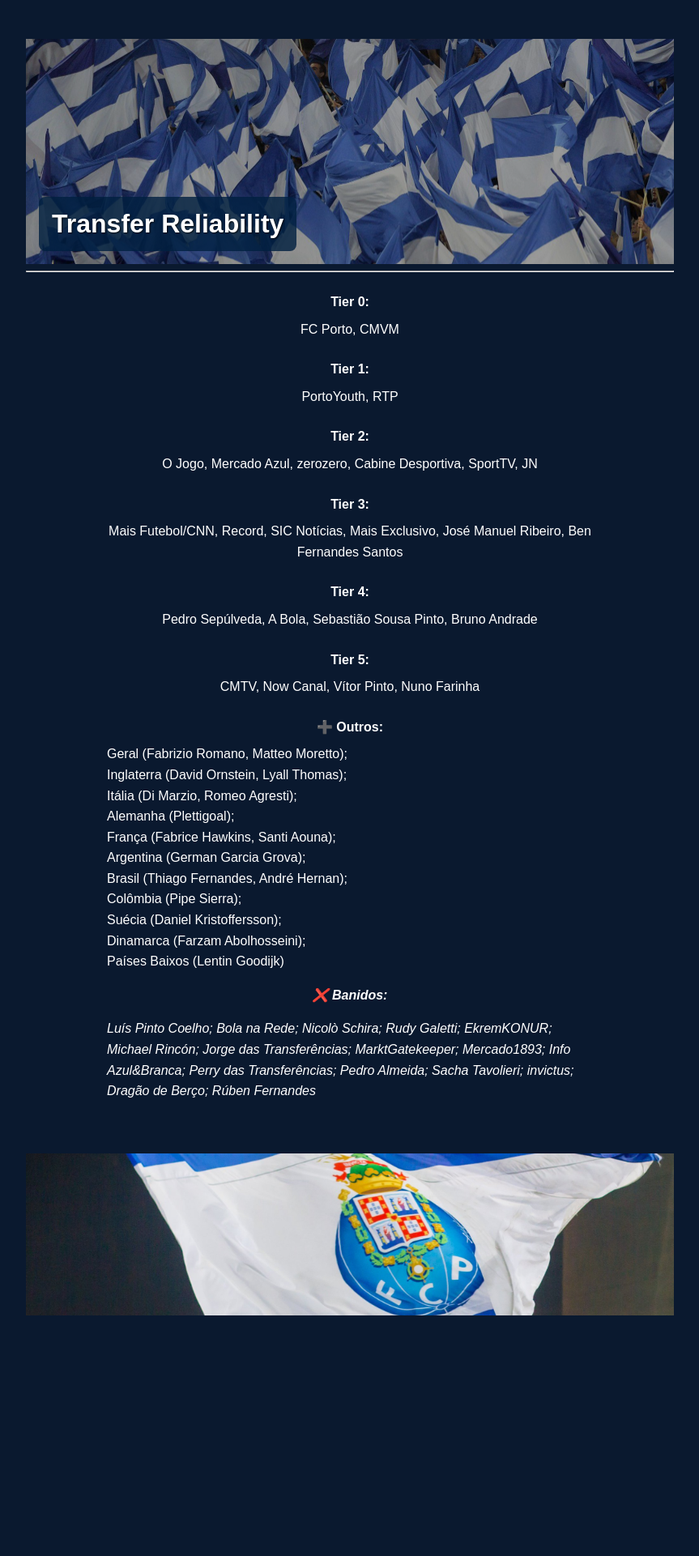
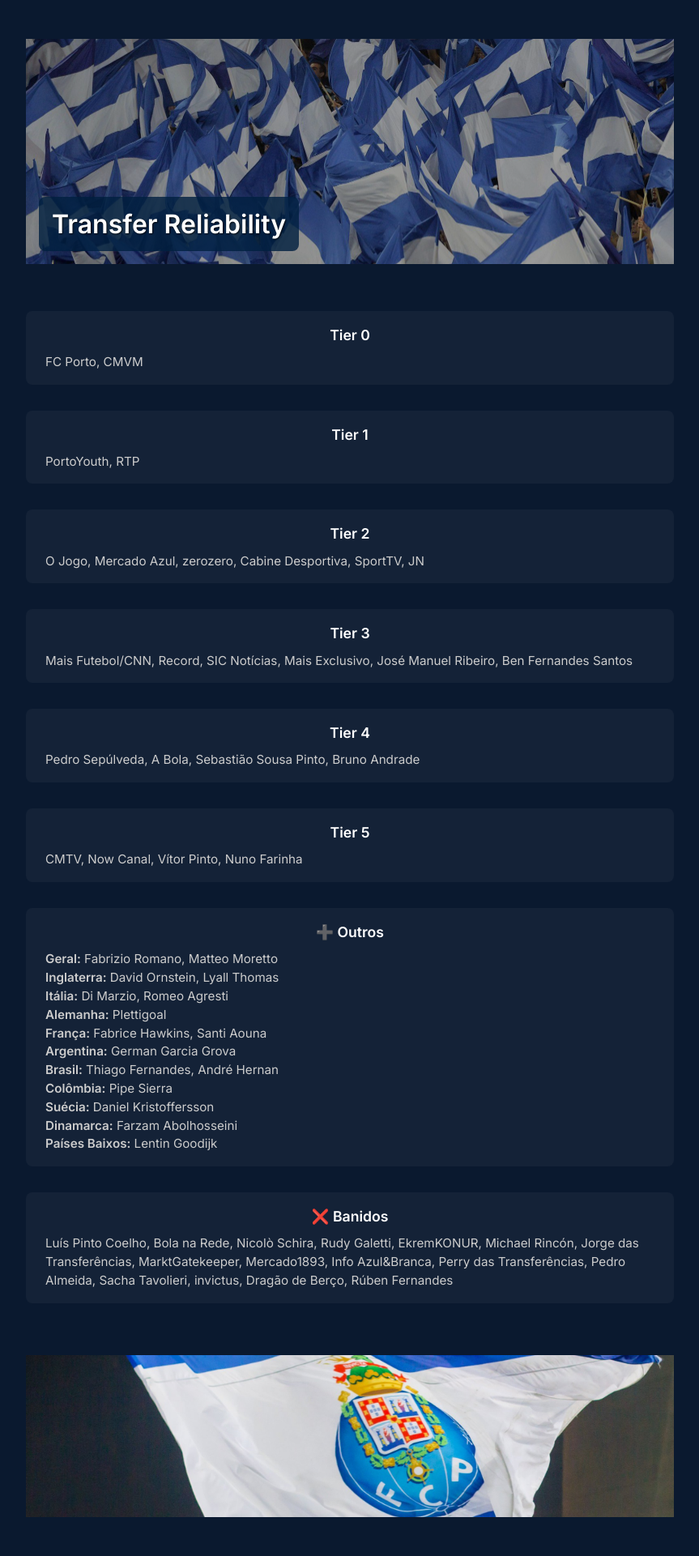
Before and after one commit to Azrial1739/teste-transfer, a Jekyll site: the page built from pages/transfer.md, in a window 1280 px wide. Shown: the whole page at 81% size, without its empty margins (208-1071 px from the left). Built offline with Jekyll 4.4.1, drawn with Linux system fonts in a browser that asks for light colours; before the commit the page ends 1672 px from its top, so only the background shows below that; part of the change alters nothing that is shown.

Commit message:
Update transfer.md

```diff
--- a/pages/transfer.md
+++ b/pages/transfer.md
@@ -4,84 +4,87 @@ title: Transfer Reliability
 permalink: /transfer/
 menu_title: transfer
 ---
-
+<link href="https://fonts.googleapis.com/css2?family=Inter:wght@400;600&display=swap" rel="stylesheet">
 
 <style>
-  .tier-title {
+  body {
+    font-family: 'Inter', sans-serif;
+  }
+
+  .tier-section {
+    margin-bottom: 2rem;
+    padding: 1rem 1.5rem;
+    background-color: rgba(255, 255, 255, 0.04);
+    border-radius: 0.5rem;
+  }
+
+  .tier-header {
     text-align: center;
-    font-weight: 700;
-    margin-top: 1.5rem;
+    font-weight: 600;
+    font-size: 1.1rem;
     margin-bottom: 0.5rem;
+    color: #fff;
   }
 
   .tier-content {
-    margin-left: auto;
-    margin-right: auto;
-    max-width: 600px;
-  }
-
-  .tier-content.centered {
-    text-align: center;
-  }
-
-  .tier-content.left {
-    text-align: left;
-  }
-
-  .banned {
-    margin-top: 1rem;
-    font-style: italic;
+    font-size: 0.95rem;
+    color: #ccc;
+    line-height: 1.5;
   }
 </style>
 
----
+<br>
 
-<div class="tier-title">Tier 0:</div>
-<div class="tier-content centered">
-  FC Porto, CMVM
+<div class="tier-section">
+  <div class="tier-header">Tier 0</div>
+  <div class="tier-content centered">FC Porto, CMVM</div>
 </div>
 
-<div class="tier-title">Tier 1:</div>
-<div class="tier-content centered">
-  PortoYouth, RTP
+<div class="tier-section">
+  <div class="tier-header">Tier 1</div>
+  <div class="tier-content centered">PortoYouth, RTP</div>
 </div>
 
-<div class="tier-title">Tier 2:</div>
-<div class="tier-content centered">
-  O Jogo, Mercado Azul, zerozero, Cabine Desportiva, SportTV, JN
+<div class="tier-section">
+  <div class="tier-header">Tier 2</div>
+  <div class="tier-content centered">O Jogo, Mercado Azul, zerozero, Cabine Desportiva, SportTV, JN</div>
 </div>
 
-<div class="tier-title">Tier 3:</div>
-<div class="tier-content centered">
-  Mais Futebol/CNN, Record, SIC Notícias, Mais Exclusivo, José Manuel Ribeiro, Ben Fernandes Santos
+<div class="tier-section">
+  <div class="tier-header">Tier 3</div>
+  <div class="tier-content centered">Mais Futebol/CNN, Record, SIC Notícias, Mais Exclusivo, José Manuel Ribeiro, Ben Fernandes Santos</div>
 </div>
 
-<div class="tier-title">Tier 4:</div>
-<div class="tier-content centered">
-  Pedro Sepúlveda, A Bola, Sebastião Sousa Pinto, Bruno Andrade
+<div class="tier-section">
+  <div class="tier-header">Tier 4</div>
+  <div class="tier-content centered">Pedro Sepúlveda, A Bola, Sebastião Sousa Pinto, Bruno Andrade</div>
 </div>
 
-<div class="tier-title">Tier 5:</div>
-<div class="tier-content centered">
-  CMTV, Now Canal, Vítor Pinto, Nuno Farinha
+<div class="tier-section">
+  <div class="tier-header">Tier 5</div>
+  <div class="tier-content">CMTV, Now Canal, Vítor Pinto, Nuno Farinha</div>
 </div>
 
-<div class="tier-title">➕ Outros:</div>
-<div class="tier-content left">
-  Geral (Fabrizio Romano, Matteo Moretto);<br>
-  Inglaterra (David Ornstein, Lyall Thomas);<br>
-  Itália (Di Marzio, Romeo Agresti);<br>
-  Alemanha (Plettigoal);<br>
-  França (Fabrice Hawkins, Santi Aouna);<br>
-  Argentina (German Garcia Grova);<br>
-  Brasil (Thiago Fernandes, André Hernan);<br>
-  Colômbia (Pipe Sierra);<br>
-  Suécia (Daniel Kristoffersson);<br>
-  Dinamarca (Farzam Abolhosseini);<br>
-  Países Baixos (Lentin Goodijk)
+<div class="tier-section">
+  <div class="tier-header">➕ Outros</div>
+  <div class="tier-content">
+    <strong>Geral:</strong> Fabrizio Romano, Matteo Moretto<br>
+    <strong>Inglaterra:</strong> David Ornstein, Lyall Thomas<br>
+    <strong>Itália:</strong> Di Marzio, Romeo Agresti<br>
+    <strong>Alemanha:</strong> Plettigoal<br>
+    <strong>França:</strong> Fabrice Hawkins, Santi Aouna<br>
+    <strong>Argentina:</strong> German Garcia Grova<br>
+    <strong>Brasil:</strong> Thiago Fernandes, André Hernan<br>
+    <strong>Colômbia:</strong> Pipe Sierra<br>
+    <strong>Suécia:</strong> Daniel Kristoffersson<br>
+    <strong>Dinamarca:</strong> Farzam Abolhosseini<br>
+    <strong>Países Baixos:</strong> Lentin Goodijk
+  </div>
 </div>
 
-<div class="tier-title banned">❌ Banidos:</div>
-<div class="tier-content left banned">
-  Luís Pinto Coelho; Bola na Rede; Nicolò Schira; Rudy Galetti; EkremKONUR; Michael Rincón; Jorge das Transferências; MarktGatekeeper; Mercado1893; Info Azul&Branca; Perry das Transferências; Pedro Almeida; Sacha Tavolieri; invictus; Dragão de Berço; Rúben Fernandes
+<div class="tier-section">
+  <div class="tier-header">❌ Banidos</div>
+  <div class="tier-content">
+    Luís Pinto Coelho, Bola na Rede, Nicolò Schira, Rudy Galetti, EkremKONUR, Michael Rincón, Jorge das Transferências, MarktGatekeeper, Mercado1893, Info Azul&Branca, Perry das Transferências, Pedro Almeida, Sacha Tavolieri, invictus, Dragão de Berço, Rúben Fernandes
+  </div>
 </div>
```
